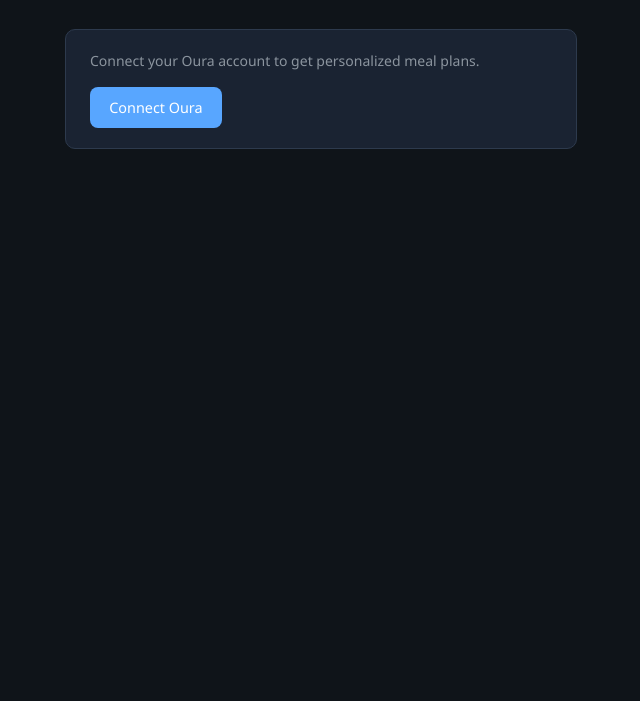
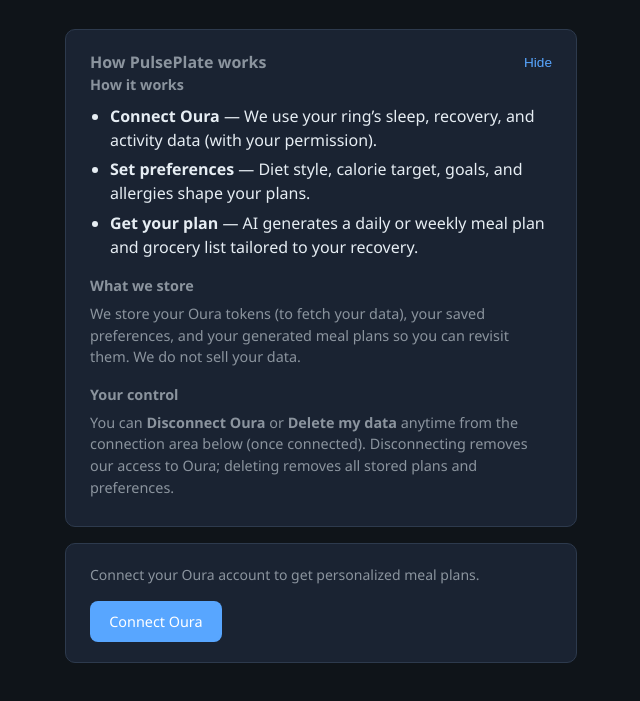
Before and after one commit to alallos/pulseplate, a plain HTML site: page app/static/index.html in a window 1280 px wide. Shown: the part 147-848 px from the top of the page, without its empty margins (319-959 px from the left). Before the commit the page ends 800 px from the top, so only its background shows below. Drawn offline with Linux system fonts and the light colour scheme; no server answers.

Commit message:
Add onboarding panel: How it works, privacy, collapsible when connected

```diff
--- a/app/static/index.html
+++ b/app/static/index.html
@@ -305,6 +305,13 @@
       flex-wrap: wrap;
       gap: 0.5rem;
     }
+    .onboarding-body { overflow: hidden; transition: opacity 0.2s ease; }
+    .onboarding-body.collapsed { display: none; }
+    .onboarding-body ul { margin: 0.5rem 0 1rem 1.25rem; padding: 0; }
+    .onboarding-body li { margin-bottom: 0.35rem; }
+    .onboarding-body h3 { font-size: 0.9rem; font-weight: 600; margin: 1rem 0 0.4rem 0; color: var(--muted); }
+    .onboarding-body h3:first-child { margin-top: 0; }
+    .onboarding-body p { margin: 0 0 0.5rem 0; font-size: 0.9rem; color: var(--muted); }
     .history-card-header {
       display: flex;
       align-items: center;
@@ -393,6 +400,26 @@
       <h1>PulsePlate</h1>
       <p class="tagline">Your pulse → perfect plate. Daily or weekly batch plans from your Oura data.</p>
     </header>
+
+    <!-- Onboarding: how it works + privacy (collapsed when connected) -->
+    <div id="onboardingCard" class="card">
+      <h2 style="margin-bottom: 0;">
+        How PulsePlate works
+        <button type="button" class="toggle" id="onboardingToggle" aria-expanded="true">Hide</button>
+      </h2>
+      <div id="onboardingBody" class="onboarding-body">
+        <h3>How it works</h3>
+        <ul>
+          <li><strong>Connect Oura</strong> — We use your ring’s sleep, recovery, and activity data (with your permission).</li>
+          <li><strong>Set preferences</strong> — Diet style, calorie target, goals, and allergies shape your plans.</li>
+          <li><strong>Get your plan</strong> — AI generates a daily or weekly meal plan and grocery list tailored to your recovery.</li>
+        </ul>
+        <h3>What we store</h3>
+        <p>We store your Oura tokens (to fetch your data), your saved preferences, and your generated meal plans so you can revisit them. We do not sell your data.</p>
+        <h3>Your control</h3>
+        <p>You can <strong>Disconnect Oura</strong> or <strong>Delete my data</strong> anytime from the connection area below (once connected). Disconnecting removes our access to Oura; deleting removes all stored plans and preferences.</p>
+      </div>
+    </div>
 
     <!-- Connection -->
     <div class="card">
@@ -548,6 +575,9 @@
     const historyCard = document.getElementById('historyCard');
     const historyList = document.getElementById('historyList');
     const historyEmpty = document.getElementById('historyEmpty');
+    const onboardingCard = document.getElementById('onboardingCard');
+    const onboardingBody = document.getElementById('onboardingBody');
+    const onboardingToggle = document.getElementById('onboardingToggle');
     const copyGroceryWrap = document.getElementById('copyGroceryWrap');
     const copyGroceryBtn = document.getElementById('copyGroceryBtn');
     const copyFullPlanBtn = document.getElementById('copyFullPlanBtn');
@@ -597,6 +627,9 @@
           biometricsCard.style.display = 'block';
           prefsCard.style.display = 'block';
           historyCard.style.display = 'block';
+          onboardingBody.classList.add('collapsed');
+          onboardingToggle.textContent = 'Show';
+          onboardingToggle.setAttribute('aria-expanded', 'false');
           loadBiometrics();
           loadPreferences();
           loadHistory();
@@ -610,6 +643,9 @@
           biometricsCard.style.display = 'none';
           prefsCard.style.display = 'none';
           historyCard.style.display = 'none';
+          onboardingBody.classList.remove('collapsed');
+          onboardingToggle.textContent = 'Hide';
+          onboardingToggle.setAttribute('aria-expanded', 'true');
         }
       } catch (_) {
         statusEl.textContent = 'Connect your Oura account to get personalized meal plans.';
@@ -662,6 +698,11 @@
       const collapsed = prefsBody.classList.toggle('collapsed');
       prefsToggle.textContent = collapsed ? 'Show' : 'Hide';
       prefsToggle.setAttribute('aria-expanded', !collapsed);
+    });
+    onboardingToggle.addEventListener('click', () => {
+      const collapsed = onboardingBody.classList.toggle('collapsed');
+      onboardingToggle.textContent = collapsed ? 'Show' : 'Hide';
+      onboardingToggle.setAttribute('aria-expanded', !collapsed);
     });
 
     async function loadPreferences() {
```
